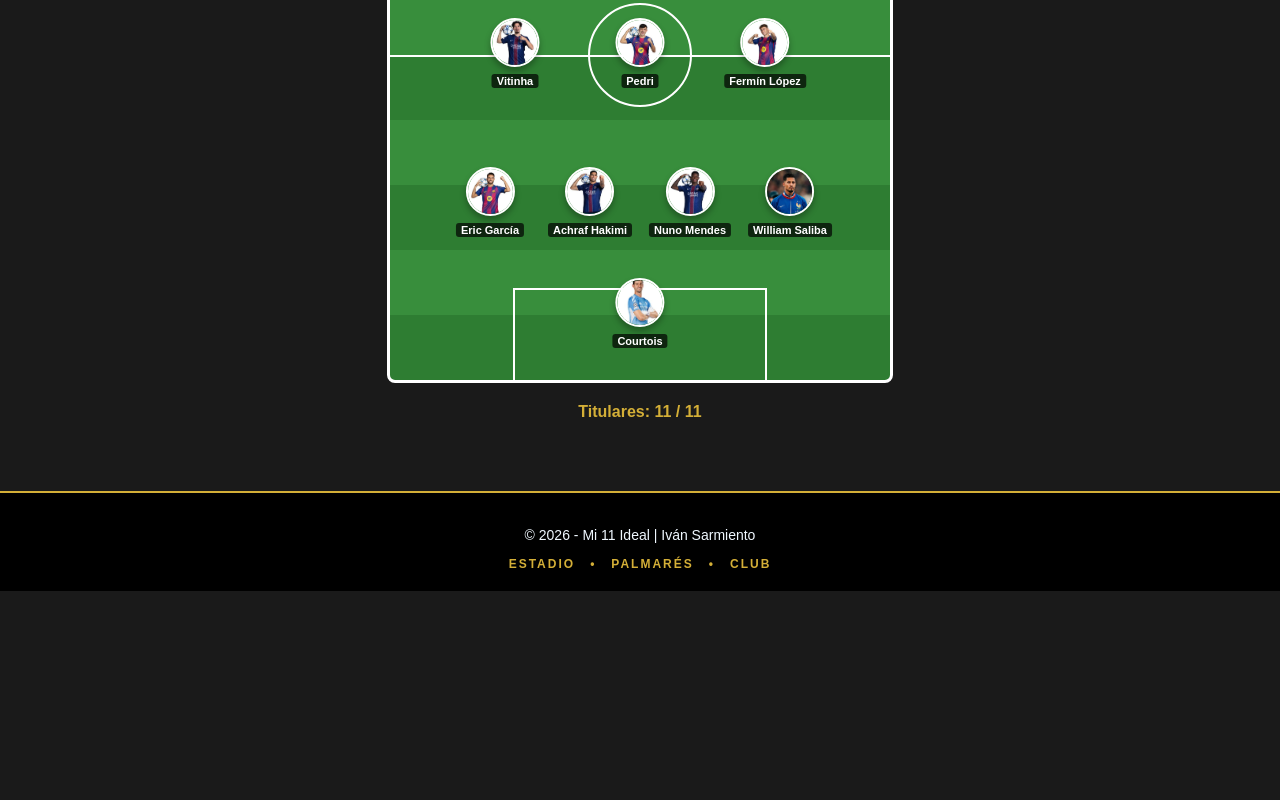
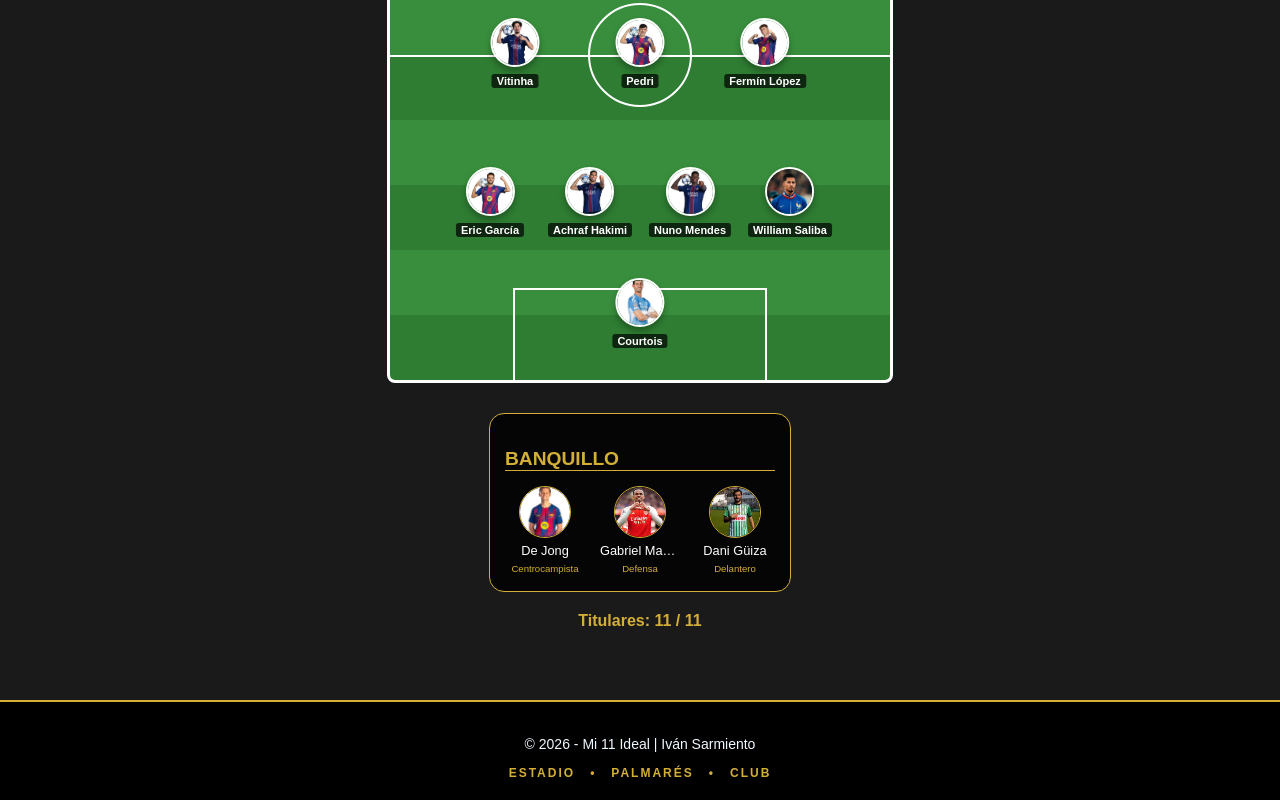
Before and after one commit to Ivan200777/PRACTICAS, a Vue app in the folder libnamic/: page / in a window 1280 px wide. Shown: the part 395-1195 px from the top of the page. Before the commit the page ends 986 px from the top, so only its background shows below. Built offline with nearby package versions, Linux system fonts and the light colour scheme.

Commit message:
DIA 8 (creación de botón para editar jugadores y banquillo en la zona del campo)

```diff
--- a/libnamic/src/DatosDeLosJugadores.js
+++ b/libnamic/src/DatosDeLosJugadores.js
@@ -8,67 +8,67 @@ export const listaCompartida = ref(
 
     // Portero
     {
-      id: 1, nombre: 'Courtois', posicion: 'Portero', titular: true, foto: "Imagenes/Courtois.jpg",
+      id: 1, nombre: 'Courtois', posicion: 'Portero', titular: true, convocado: false, foto: "Imagenes/Courtois.jpg",
       goles: 0, asistencias: 0, amarillas: 5, rojas: 0, titulos: 22, capitan: false
     },
 
     // Defensas
     {
-      id: 5, nombre: 'Nuno Mendes', posicion: 'Defensa', titular: true, foto:"Imagenes/Nuno mendes.jpg",
+      id: 5, nombre: 'Nuno Mendes', posicion: 'Defensa', titular: true, convocado: false ,foto:"Imagenes/Nuno mendes.jpg",
       goles: 6, asistencias: 18, amarillas: 20, rojas: 0, titulos: 11, capitan: false
     },
     {
-      id: 2, nombre: 'William Saliba', posicion: 'Defensa', titular: true, foto:"Imagenes/Saliba.jpg",
+      id: 2, nombre: 'William Saliba', posicion: 'Defensa', titular: true, convocado:false, foto:"Imagenes/Saliba.jpg",
       goles: 7, asistencias: 3, amarillas: 14, rojas: 1, titulos: 5, capitan: false
     },
     {
-      id: 3, nombre: 'Eric García', posicion: 'Defensa', titular: true, foto:"Imagenes/Eric.jpg",
+      id: 3, nombre: 'Eric García', posicion: 'Defensa', titular: true, convocado: false, foto:"Imagenes/Eric.jpg",
       goles: 2, asistencias: 5, amarillas: 22, rojas: 2, titulos: 8, capitan: false
     },
     {
-      id: 4, nombre: 'Achraf Hakimi', posicion: 'Defensa', titular: true, foto:"Imagenes/Achraf.jpg",
+      id: 4, nombre: 'Achraf Hakimi', posicion: 'Defensa', titular: true, convocado: false, foto:"Imagenes/Achraf.jpg",
       goles: 42, asistencias: 58, amarillas: 48, rojas: 2, titulos: 14, capitan: false
     },
 
     // Centrocampistas
     {
-      id: 8, nombre: 'Pedri', posicion: 'Centrocampista', titular: true, foto:"Imagenes/Pedri.jpg",
+      id: 8, nombre: 'Pedri', posicion: 'Centrocampista', titular: true, convocado: false, foto:"Imagenes/Pedri.jpg",
       goles: 28, asistencias: 22, amarillas: 15, rojas: 0, titulos: 9, capitan: false
     },
     {
-      id: 7, nombre: 'Fermín López', posicion: 'Centrocampista', titular: true, foto: "Imagenes/fermin.jpg",
+      id: 7, nombre: 'Fermín López', posicion: 'Centrocampista', titular: true, convocado: false, foto: "Imagenes/fermin.jpg",
       goles: 18, asistencias: 8, amarillas: 9, rojas: 0, titulos: 5, capitan: false
     },
     {
-      id: 6, nombre: 'Vitinha', posicion: 'Centrocampista', titular: true, foto: "Imagenes/Vitinha.jpg",
+      id: 6, nombre: 'Vitinha', posicion: 'Centrocampista', titular: true, convocado: false, foto: "Imagenes/Vitinha.jpg",
       goles: 20, asistencias: 25, amarillas: 24, rojas: 0, titulos: 12, capitan: false
     },
 
     // Delanteros
     {
-      id: 11, nombre: 'Mbappe', posicion: 'Delantero', titular: true, foto:"Imagenes/mbappe.jpg",
+      id: 11, nombre: 'Mbappe', posicion: 'Delantero', titular: true, convocado: false, foto:"Imagenes/mbappe.jpg",
       goles: 395, asistencias: 165, amarillas: 52, rojas: 3, titulos: 21, capitan: false
     },
     {
-      id: 9, nombre: 'Harry Kane', posicion: 'Delantero', titular: true, foto:"Imagenes/kane.jpg",
+      id: 9, nombre: 'Harry Kane', posicion: 'Delantero', titular: true, convocado: false, foto:"Imagenes/kane.jpg",
       goles: 460, asistencias: 92, amarillas: 54, rojas: 0, titulos: 1, capitan: false
     },
     {
-      id: 10, nombre: 'Lamine Yamal', posicion: 'Delantero', titular: true, foto:"Imagenes/lamine.jpg",
+      id: 10, nombre: 'Lamine Yamal', posicion: 'Delantero', titular: true, convocado: false, foto:"Imagenes/lamine.jpg",
       goles: 45, asistencias: 52, amarillas: 12, rojas: 0, titulos: 6, capitan: false
     },
 
     // --- BANQUILLO ---
     {
-      id: 12, nombre: 'De Jong', posicion: 'Centrocampista', titular: false, foto:"Imagenes/de jong.jpg",
+      id: 12, nombre: 'De Jong', posicion: 'Centrocampista', titular: false, convocado: false, foto:"Imagenes/de jong.jpg",
       goles: 30, asistencias: 40, amarillas: 42, rojas: 1, titulos: 8, capitan: false
     },
     {
-      id: 13, nombre: 'Gabriel Magalhaes', posicion: 'Defensa', titular: false, foto:"Imagenes/magalhaes.jpg",
+      id: 13, nombre: 'Gabriel Magalhaes', posicion: 'Defensa', titular: false,convocado: false, foto:"Imagenes/magalhaes.jpg",
       goles: 18, asistencias: 2, amarillas: 32, rojas: 2, titulos: 4, capitan: false
     },
     {
-      id: 14, nombre: 'Dani Güiza', posicion: 'Delantero', titular: false, foto:"Imagenes/guiza.jpg",
+      id: 14, nombre: 'Dani Güiza', posicion: 'Delantero', titular: false, convocado: false, foto:"Imagenes/guiza.jpg",
       goles: 215, asistencias: 40, amarillas: 55, rojas: 4, titulos: 4, capitan: false
     }
   ]
--- a/libnamic/src/views/CampoView.vue
+++ b/libnamic/src/views/CampoView.vue
@@ -2,7 +2,12 @@
 import { ref, computed, watch } from 'vue'
 import { listaCompartida as jugadores } from '@/DatosDeLosJugadores.js'
 
+
 const nombreEquipo = ref(localStorage.getItem('nombreMiEquipo') || 'MI 11 IDEAL')
+const suplentes = computed(() => {
+  return jugadores.value.filter(j => !j.titular)
+})
+
 
 watch(nombreEquipo, (nuevoNombre) => {
   localStorage.setItem('nombreMiEquipo', nuevoNombre)
@@ -44,6 +49,19 @@ const titulares = computed(() => jugadores.value.filter(j => j.titular))
       </div>
     </div>
 
+    <div class="zona-banquillo-campo">
+      <h3 class="titulo-banquillo">BANQUILLO</h3>
+      <div class="contenedor-suplentes">
+        <div v-for="j in suplentes" :key="j.id" class="mini-tarjeta-suplente">
+          <div class="foto-suplente">
+            <img v-if="j.foto" :src="j.foto">
+            <span v-else>{{ j.nombre.charAt(0) }}</span>
+          </div>
+          <p class="nombre-suplente">{{ j.nombre }}</p>
+          <small class="pos-suplente">{{ j.posicion }}</small>
+        </div>
+      </div>
+    </div>
     <div class="marcador-info" :class="{ 'error': titulares.length !== 11 }">
       Titulares: {{ titulares.length }} / 11
       <p v-if="titulares.length !== 11" class="aviso">Debes elegir exactamente 11 titulares</p>
@@ -119,7 +137,7 @@ const titulares = computed(() => jugadores.value.filter(j => j.titular))
 .portero { bottom: 5%; left: 50%; }
 
 .defensa { bottom: 22%; }
-.defensa:nth-of-type(4n+1) { left: 20%; }
+.defensa:nth-of-type(4n+1) { left: 20%; } /*el número que acompaña a la n es la cantidad de ese tipo y el otro número nos marca cuál es */
 .defensa:nth-of-type(4n+2) { left: 40%; }
 .defensa:nth-of-type(4n+3) { left: 60%; }
 .defensa:nth-of-type(4n+4) { left: 80%; }
@@ -227,6 +245,72 @@ const titulares = computed(() => jugadores.value.filter(j => j.titular))
   text-align: center;
 }
 
-.marcador-info.error { color: #ff4444; }
-.aviso { font-size: 12px; margin-top: 5px; }
+.marcador-info.error {
+  color: #ff4444;
+}
+.aviso {
+  font-size: 12px; margin-top: 5px;
+}
+
+.zona-banquillo-campo {
+  margin-top: 30px;
+  background: rgba(0, 0, 0, 0.8);
+  border: 1px solid #d4af37;
+  border-radius: 15px;
+  padding: 15px;
+}
+
+.titulo-banquillo {
+  color: #d4af37;
+  font-size: 1.2rem;
+  margin-bottom: 15px;
+  text-align: left;
+  border-bottom: 1px solid #d4af37;
+}
+
+.contenedor-suplentes {
+  display: flex;
+  flex-wrap: wrap;
+  gap: 15px;
+  justify-content: center;
+}
+
+.mini-tarjeta-suplente {
+  width: 80px;
+  text-align: center;
+}
+
+.foto-suplente {
+  width: 50px;
+  height: 50px;
+  border-radius: 50%;
+  border: 1px solid #d4af37;
+  margin: 0 auto;
+  overflow: hidden;
+  background: #222;
+  display: flex;
+  align-items: center;
+  justify-content: center;
+  color: #d4af37;
+}
+
+.foto-suplente img {
+  width: 100%;
+  height: 100%;
+  object-fit: cover;
+}
+
+.nombre-suplente {
+  color: white;
+  font-size: 0.8rem;
+  margin: 5px 0 0;
+  white-space: nowrap;
+  overflow: hidden;
+  text-overflow: ellipsis;
+}
+
+.pos-suplente {
+  color: #d4af37;
+  font-size: 0.6rem;
+}
 </style>
```
Also changed, not shown: libnamic/src/views/JugadoresView.vue (+51 -60 lines).
